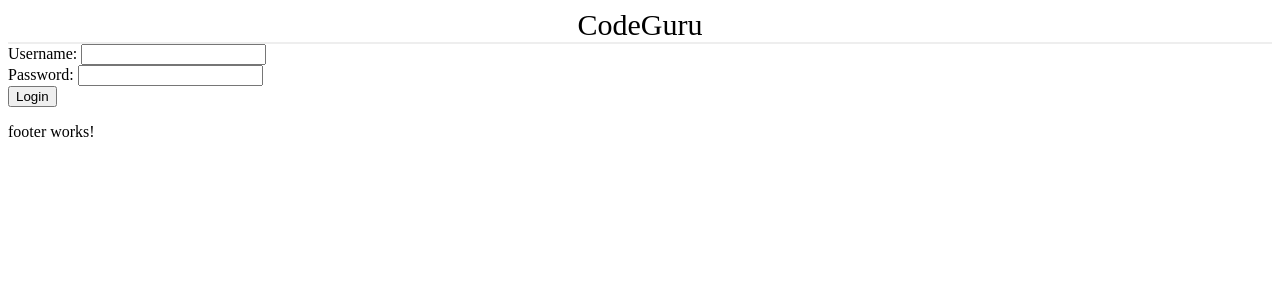
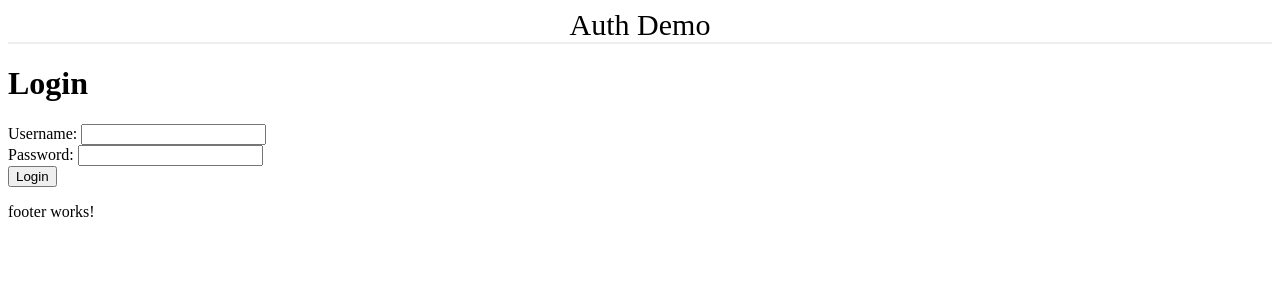
Before and after one commit to stoic1979/Angular4_LoginDemo, an Angular app: page / in a window 1280 px wide. Shown: the top 300 px of the page. Built offline with nearby package versions, Linux system fonts and the light colour scheme.

Commit message:
ui tweaks

```diff
--- a/src/app/header/header.component.html
+++ b/src/app/header/header.component.html
@@ -1 +1 @@
-<header>CodeGuru</header>
+<header>Auth Demo</header>
--- a/src/app/login-form/login-form.component.html
+++ b/src/app/login-form/login-form.component.html
@@ -1,8 +1,9 @@
-<form  >
-
-
+<div>
+<h1>Login</h1>
+<form>
 	Username: <input type="text" [(ngModel)]="username" name="username"><br>
 	Password: <input type="password" [(ngModel)]="password" name="password"> <br>
 	<input type="button" value="Login" (click)="loginUser()"> <br>
 
 </form>
+</div>
```
